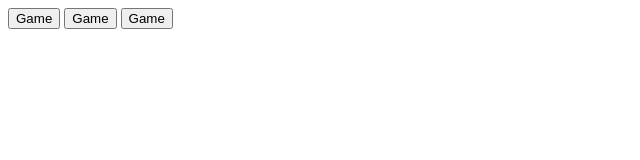
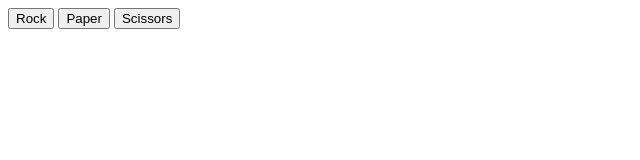
Before and after one commit to freshc0w/odin-rock-paper-scissors, a plain HTML site: page index.html in a window 1280 px wide. Shown: the full height of the page, 0-640 px from the left. Drawn offline with Linux system fonts and the light colour scheme.

Commit message:
edit buttons for rock, paper and scissors selection

```diff
--- a/index.html
+++ b/index.html
@@ -7,9 +7,9 @@
     <title>Document</title>
 </head>
 <body>
-    <button>Game</button>
-    <button>Game</button>
-    <button>Game</button>
+    <button id = "rock">Rock</button>
+    <button id = "paper">Paper</button>
+    <button id = "scissors">Scissors</button>
 
     <script src="script.js"></script>
 </body>
```
